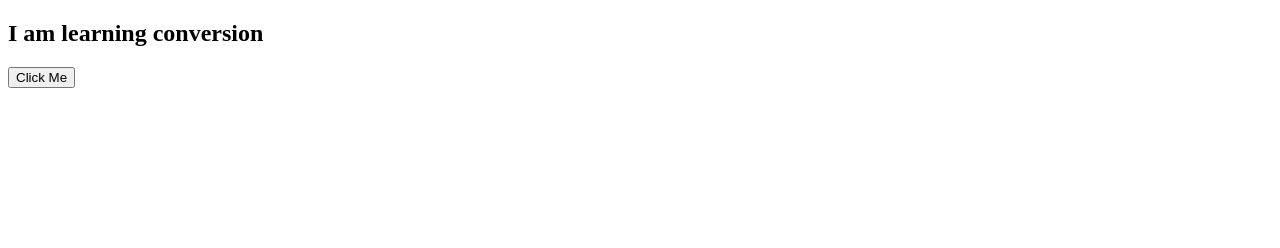
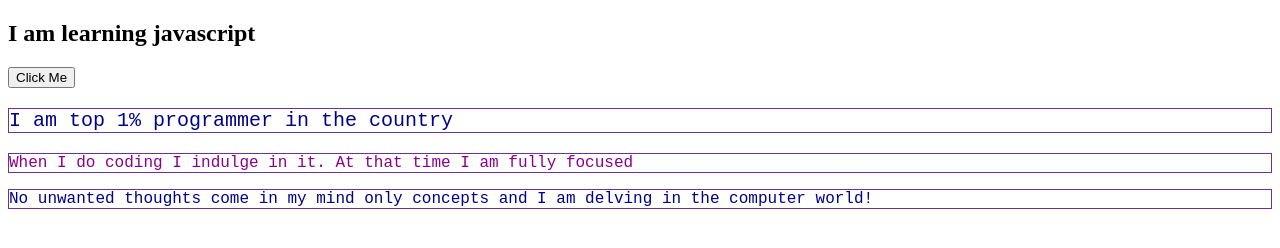
Before and after one commit to Bhardwaj-Devesh/RevisingJs, a plain HTML site: page 01_basics/index.html in a window 1280 px wide. Drawn offline with Linux system fonts and the light colour scheme.

Commit message:
change the style from javascript

```diff
--- /dev/null
+++ b/01_basics/dom.js
@@ -0,0 +1,49 @@
+/* Here we will discuss everything about dom */
+/*
+    dom expand as document object model
+
+
+*/
+
+// .....getAttributes and set Arrtibutes
+
+// what are attributes -> jo bhi tag ke ander likhe jate hai vo attributes hote hai example class, id ...etc
+// we can make our own custom attributes also
+
+// document.querySelector('[customAttribute]').attributes.customattribute.value = "Ramesh"
+
+// document.querySelector('[customAttribute]').setAttribute('customAttribute',"Devesh")
+// document.querySelector('[customAttribute]').getAttribute('customAttribute')
+// Those which are valid keyword attributes in javascript we can access or change their value directly
+document.querySelector('[customAttribute]').id = "important";
+
+
+//How to apply styles from js
+// NOTE: if you have applied style in css folder you can't acess using dom all the properties in css folder you can't modified
+
+// document.querySelector('[customAttribute]').style.color='red'
+// document.querySelector('[customAttribute]').style.border = "2px solid grey"
+const list = document.querySelectorAll('p')
+// for(para of list){
+//     para.style.border = "1px solid grey";
+//     para.style.color = 'red';
+// }
+// There is a better solution for this make the class style for the changes you want and setAttribute is class from js
+
+// for(para of list){
+//     para.style = `
+//     color:darkblue;
+//     border: 1px solid rebeccapurple;
+//     font-family: 'Courier New', Courier, monospace;
+//     justify-content: center;
+//     margin: auto;
+//     `
+// }
+
+for(paragraph of list){
+    // para.setAttribute("class","modified");
+    // paragraph.className = "modified";
+    // but if we have previous class already applied in this tag or we want to apply
+    // more class we have to mentions all the class.. so this is also not the way to do it
+    paragraph.classList.add("modified");
+}
--- a/01_basics/index.html
+++ b/01_basics/index.html
@@ -4,10 +4,17 @@
     <meta charset="UTF-8">
     <meta name="viewport" content="width=device-width, initial-scale=1.0">
     <title>Nameste javascript</title>
-    <script src="callbackFunctions.js" defer></script>
+    <script src="dom.js" defer></script>
+    <link rel="stylesheet" href="style.css"/>
 </head>
 <body>
-    <h2>I am learning conversion</h2>
+    <h2>I am learning javascript</h2>
     <button id="clickMe">Click Me</button>
+
+
+    <p customAttribute = "Devesh" class="heading">I am top 1% programmer in the country</p>
+
+    <p style="color: darkmagenta;">When I do coding I indulge in it. At that time I am fully focused</p>
+    <p class="tempClass">No unwanted thoughts come in my mind only concepts and I am delving in the computer world!</p>
 </body>
 </html>
--- /dev/null
+++ b/01_basics/style.css
@@ -0,0 +1,10 @@
+[customAttribute]{
+    font-size: 20px;
+    border: 1px solid black;
+}
+
+.modified{
+    color:darkblue;
+    border: 1px solid rebeccapurple;
+    font-family: 'Courier New', Courier, monospace;
+}
```
